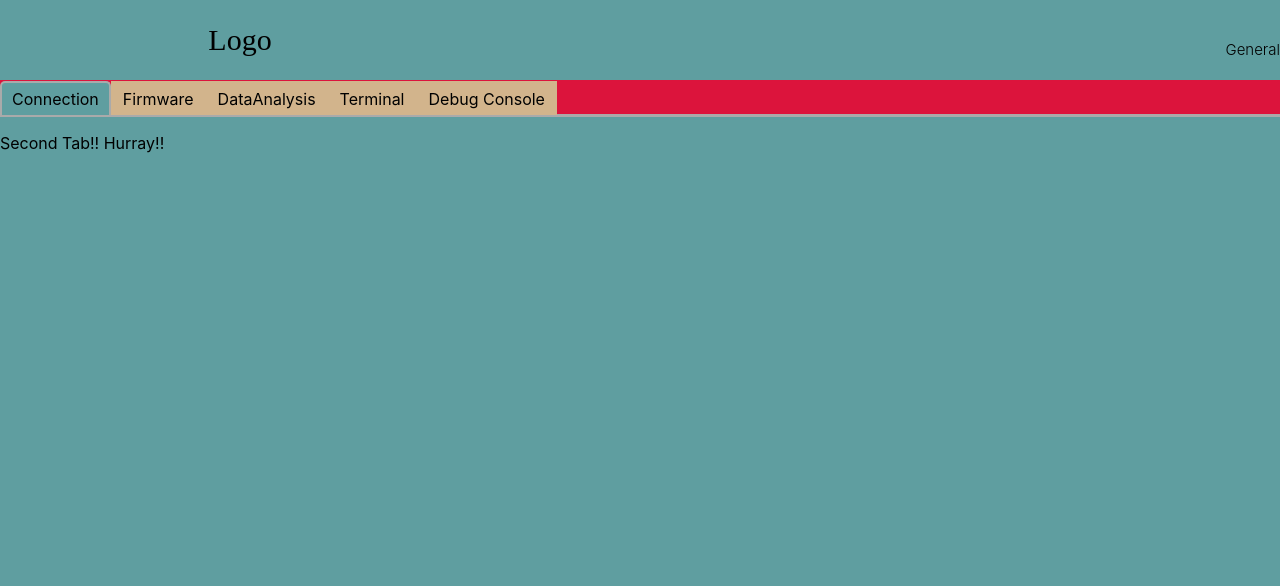
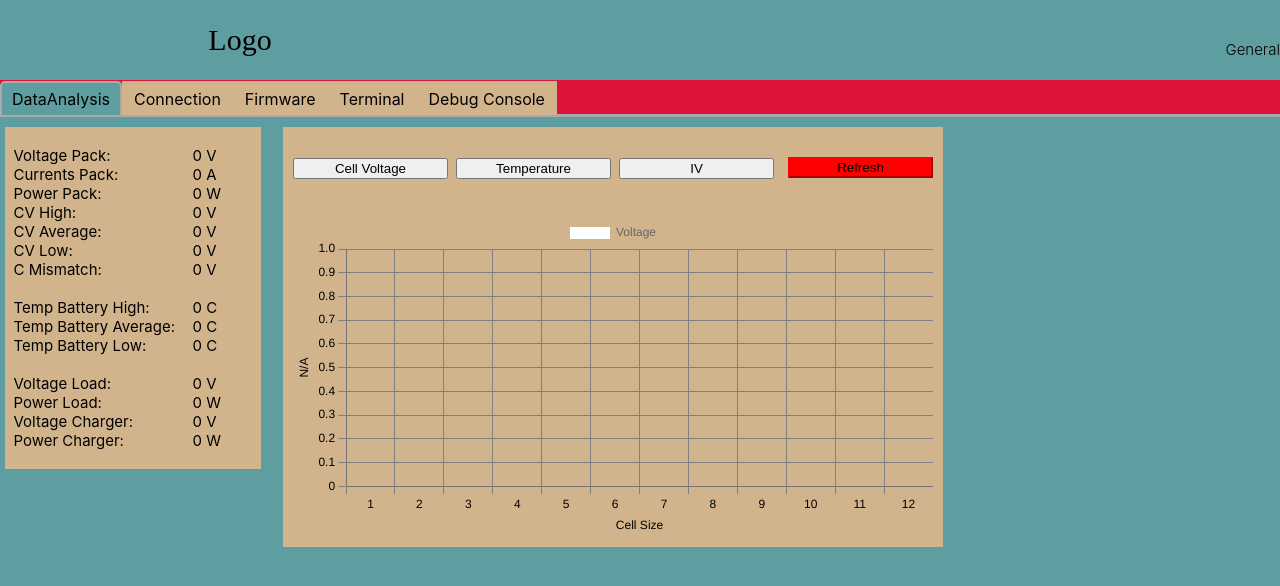
Before and after one commit to spartanracingelectric/SR-BMS, a React (Create React App) app in the folder bms_app/: page / in a window 1280 px wide. Shown: the top 586 px of the page. Built offline with nearby package versions, Linux system fonts and the light colour scheme.

Commit message:
updated code

```diff
--- a/bms_app/src/Components/Tabs.js
+++ b/bms_app/src/Components/Tabs.js
@@ -9,9 +9,9 @@ const TabPage = () => (
 	<Tabs>
 		<TabList>
 			{/*Add Tabs here, presented in order*/}
+			<Tab> DataAnalysis </Tab>
 			<Tab> Connection </Tab>
 			<Tab> Firmware </Tab>
-			<Tab> DataAnalysis </Tab>
 			<Tab> Terminal </Tab>
 			<Tab> Debug Console </Tab>
 		</TabList>
@@ -23,15 +23,15 @@ const TabPage = () => (
 		*/}
 
 		<TabPanel>
+      			<DataAnalysis />
+    		</TabPanel>
+
+		<TabPanel>
       			<Connection />
     		</TabPanel>
 
     		<TabPanel>
       			{/*Firmware*/}
-    		</TabPanel>
-
-    		<TabPanel>
-      			<DataAnalysis />
     		</TabPanel>
 
     		<TabPanel>
--- a/bms_app/src/Components/allTabs/DataAnalysis/BarGraph.css
+++ /dev/null
@@ -1,33 +0,0 @@
-.Graph
-{
-	width: 50%;
-	height: 50%;
-
-	padding: 10px;
-
-	background-color: tan;
-}
-.GraphTabs
-{
-	display: flex;
-	flex-direction: row;
-}
-.CV
-{
-	width: 20%;
-}
-.Temps
-{
-	width: 20%;
-}
-.IV
-{
-	width: 20%;
-}
-.Refresh
-{
-	width: 30%;
-
-	background-color: red;
-	border-color: red;
-}
--- a/bms_app/src/Components/allTabs/DataAnalysis/BarGraph.js
+++ b/bms_app/src/Components/allTabs/DataAnalysis/BarGraph.js
@@ -1,4 +1,3 @@
-import './BarGraph.css';
 import {Bar} from 'react-chartjs-2';
 import {
 	Chart as ChartJS,
@@ -17,30 +16,12 @@ ChartJS.register(
 	Legend
 )
 
-function BarGraph ({Refresh, changeState1, changeState2,
-	changeState3, barData, options})
+function BarGraph ({barData, options})
 {
 
 	return (
-        	<div className = "Graph">
-        		&nbsp;
-			<div className = "GraphTabs">
-				&nbsp;
-				&nbsp;
-				<button className = "CV" onClick={changeState1}> Cell Voltage </button>
-				&nbsp;
-				<button className = "Temps" onClick={changeState2}> Temperatures </button>
-				&nbsp;
-				<button className = "IV" onClick={changeState3}> IV </button>
-				&nbsp;
-				&nbsp;
-				&nbsp;
-				<button className = "Refresh" onClick={Refresh}> Refresh </button>
-			</div>
-			&nbsp;
-        			<Bar data={barData} options={options} />
-        		&nbsp;
-        		&nbsp;
+        	<div>
+        		<Bar data={barData} options={options} />
         	</div>
 	);
 }
--- a/bms_app/src/Components/allTabs/DataAnalysis/DataAnalysis.css
+++ b/bms_app/src/Components/allTabs/DataAnalysis/DataAnalysis.css
@@ -15,11 +15,27 @@
 	background-color: tan;
 }
 
-.Data
+.Graph
+{
+	justify-Content: center;
+
+	width: 50%;
+	height: 50%;
+
+	padding: 10px;
+
+	background-color: tan;
+}
+.GraphTabs
 {
 	display: flex;
-	flex-direction: column;
+	flex-direction: row;
+}
+.Refresh
+{
+	width: 50%;
+	height: 50%;
 
-	padding: 0 13px 0;
-	font-size: 15px;
+	background-color: red;
+	border-color: red;
 }
--- a/bms_app/src/Components/allTabs/DataAnalysis/DataAnalysis.js
+++ b/bms_app/src/Components/allTabs/DataAnalysis/DataAnalysis.js
@@ -2,10 +2,10 @@ import React, {useState} from "react";
 import './DataAnalysis.css';
 import BarGraph from './BarGraph.js';
 import DataTitles from './StaticData.js';
+import StateButton from './StateButtons.js';
 
 let initialData = [0, 0, 0, 0, 0, 0, 0, 0, 0, 0, 0, 0, 0, 0];
 let cellGroups = [1, 2, 3, 4, 5, 6, 7, 8, 9, 10, 11, 12];
-
 
 function DataAnalysis() {
 	/*
@@ -14,6 +14,7 @@ function DataAnalysis() {
 		Note: not sure if we need IVdata if we have Voltage and Current data
 	*/
 	const [Vdata, setVdata] = useState (initialData);
+	const [Tdata, setTdata] = useState (initialData);
 	const [Idata, setIdata] = useState (initialData);
 
 	// barData and options hold the displayed graph data
@@ -79,125 +80,26 @@ function DataAnalysis() {
 		SetData(newData);
 	}
 
-	const changeState1 = () => {
-		setBarData(barData => {
-			return{
-				labels: cellGroups,
-				datasets: [{
-					label: 'Voltage',
-					data: Vdata,
-					backgroundColor: 'white'
-				}]
-			}
-		});
-		setOptions(options => {
-			return{
-				...options,
-				scales: {
-					...options.scales,
-						y: {
-							...options.scales.y,
-								title: {
-									...options.scales.y.title,
-										text: 'Voltage (V)'
-								}
-						},
-						x: {
-							...options.scales.x,
-							title: {
-								...options.scales.x.title,
-								text: 'Cell Size'
-							}
-						}
-				}
-			}
-		});
-	}
-
-	const changeState2 = () => {
-		setBarData(barData => {
-			return{
-				labels: cellGroups,
-				datasets: [{
-					label: 'Temperature',
-					data: Idata,
-					backgroundColor: 'darkgreen'
-				}]
-			}
-		});
-		setOptions(options => {
-			return{
-				...options,
-				scales: {
-					...options.scales,
-						y: {
-							...options.scales.y,
-								title: {
-									...options.scales.y.title,
-										text: 'Temperature (C)'
-								}
-						},
-						x: {
-							...options.scales.x,
-							title: {
-								...options.scales.x.title,
-								text: 'Cell Size'
-							}
-						}
-				}
-			}
-		});
-	}
-
-	const changeState3 = () => {
-		setBarData(barData => {
-			return{
-				labels: Vdata,
-				datasets: [{
-					label: 'IV',
-					data: Idata,
-					backgroundColor: 'lightgreen'
-				}]
-			}
-		});
-		setOptions(options => {
-			return{
-				...options,
-				scales: {
-					...options.scales,
-						y: {
-							...options.scales.y,
-								title: {
-									...options.scales.y.title,
-										text: 'Current (i)'
-								}
-						},
-						x: {
-							...options.scales.x,
-							title: {
-								...options.scales.x.title,
-								text: 'Voltage (V)'
-							}
-						}
-				}
-			}
-		});
-	}
-
 
 	function UpdateVoltage() {
 		const n1Data = [Math.floor(Math.random() * 5), 2, 3, 1, 2, 3, 1, 2, 3, 1, 2, 3];
 		setVdata(n1Data);
 	}
 
+	function UpdateTemperature() {
+		const n2Data = [Math.floor(Math.random() * 5), 3, 1, 2, 3, 1, 2, 3, 1, 2, 3, 1];
+		setTdata(n2Data);
+	}
+
 	function UpdateCurrent() {
-		const n2Data = [Math.floor(Math.random() * 5), 3, 1, 2, 3, 1, 2, 3, 1, 2, 3, 1];
-		setIdata(n2Data);
+		const n3Data = [Math.floor(Math.random() * 5), 1, 2, 3, 1, 2, 3, 1, 2, 3, 1, 2];
+		setIdata(n3Data);
 	}
 
 	function Refresh() {
 		UpdateVoltage();
 		UpdateCurrent();
+		UpdateTemperature();
 
 		UpdateData();
 	}
@@ -207,39 +109,32 @@ function DataAnalysis() {
 			&nbsp;
 			<div className = "Info">
 				&nbsp;
-				<DataTitles />
-				&nbsp;
-				<div className = "Data">
-				{/*
-					display bms data here
-					maybe load data from a json file?
-				*/}
-					&nbsp;
-					<text>{BData[0]} V</text>
-					<text>{BData[1]} A</text>
-					<text>{BData[2]} W</text>
-					<text>{BData[3]} V</text>
-					<text>{BData[4]} V</text>
-					<text>{BData[5]} V</text>
-					<text>{BData[6]} V</text>
-					&nbsp;
-					&nbsp;
-					<text>{BData[7]} C</text>
-					<text>{BData[8]} C</text>
-					<text>{BData[9]} C</text>
-					&nbsp;
-					&nbsp;
-					<text>{BData[10]} V</text>
-					<text>{BData[11]} W</text>
-					<text>{BData[12]} V</text>
-					<text>{BData[13]} W</text>
-				</div>
+				<DataTitles BData = {BData}/>
 			</div>
 			&nbsp;
 			&nbsp;
 			&nbsp;
-			<BarGraph Refresh = {Refresh} changeState1 = {changeState1} changeState2 = {changeState2}
-				changeState3 = {changeState3} barData = {barData} options = {options}/>
+			<div className = "Graph">
+				&nbsp;
+				&nbsp;
+				<div className = "GraphTabs">
+					<StateButton bName = {'Cell Voltage'} barData = {barData} setBarData = {setBarData}
+						options = {options} setOptions = {setOptions} cellGroups = {cellGroups} gData = {Vdata}
+						dTitle = {'Voltage'} bgColor = {'white'} yTitle = {'Voltage (V)'} xTitle = {'Cell Size'}/>
+					<StateButton bName = {'Temperature'} barData = {barData} setBarData = {setBarData}
+						options = {options} setOptions = {setOptions} cellGroups = {cellGroups} gData = {Tdata}
+						dTitle = {'Temperature'} bgColor = {'darkgreen'} yTitle = {'Temperature (C)'}
+						xTitle = {'Cell Size'}/>
+					<StateButton bName = {'IV'} barData = {barData} setBarData = {setBarData} options = {options}
+						setOptions = {setOptions} cellGroups = {Vdata} gData = {Idata} dTitle = {'IV'}
+						bgColor = {'lightgreen'} yTitle = {'Current (I)'} xTitle = {'Voltage'}/>
+					&nbsp;
+        				&nbsp;
+        				<button className = "Refresh" onClick={Refresh}> Refresh </button>
+				</div>
+				&nbsp;
+					<BarGraph barData = {barData} options = {options}/>
+			</div>
 		</div>
 	);
 }
--- /dev/null
+++ b/bms_app/src/Components/allTabs/DataAnalysis/StateButtons.css
@@ -0,0 +1,9 @@
+.Button
+{
+	width: 60%;
+}
+
+.Size
+{
+	width: 95%;
+}
--- /dev/null
+++ b/bms_app/src/Components/allTabs/DataAnalysis/StateButtons.js
@@ -0,0 +1,63 @@
+import './StateButtons.css';
+
+/*
+	bName-button text
+	barData-graph data object for display
+	setBarData-function to update barData
+	options-graph options object for display
+	setOptions-function to update options
+	cellGroups-array holding labels for x-axis bars
+	gData-array holding either Voltage/Temp/IV data
+	dTitle-name indicating which data is being displayed
+	bgColor-color for the bars
+	yTitle-label of the y-axis
+	xTitle-label of thex-axis
+*/
+
+function StateButton({bName, barData, setBarData, options, setOptions,
+	cellGroups, gData, dTitle, bgColor, yTitle, xTitle}) {
+
+	function changeState() {
+		setBarData(barData => {
+			return{
+				labels: cellGroups,
+				datasets: [{
+					label: dTitle,
+					data: gData,
+					backgroundColor: bgColor
+				}]
+			}
+		});
+		setOptions(options => {
+			return{
+				...options,
+				scales: {
+					...options.scales,
+						y: {
+							...options.scales.y,
+								title: {
+									...options.scales.y.title,
+										text: yTitle
+								}
+						},
+						x: {
+							...options.scales.x,
+							title: {
+								...options.scales.x.title,
+								text: xTitle
+							}
+						}
+				}
+			}
+		});
+	}
+
+	return(
+		<div className = "Button">
+			<button className = "Size" onClick={changeState}> {bName} </button>
+			&nbsp;
+		</div>
+	);
+}
+
+export default StateButton;
--- a/bms_app/src/Components/allTabs/DataAnalysis/StaticData.css
+++ b/bms_app/src/Components/allTabs/DataAnalysis/StaticData.css
@@ -1,6 +1,21 @@
+.StaticBlock
+{
+	display: flex;
+	flex-direction: row;
+}
+
 .InfoComp
 {
 	display: flex;
 	flex-direction: column;
 	font-size: 15px;
 }
+
+.Data
+{
+	display: flex;
+	flex-direction: column;
+
+	padding: 0 13px 0;
+	font-size: 15px;
+}
--- a/bms_app/src/Components/allTabs/DataAnalysis/StaticData.js
+++ b/bms_app/src/Components/allTabs/DataAnalysis/StaticData.js
@@ -1,7 +1,9 @@
 import './StaticData.css';
 
-function DataTitles() {
+function DataTitles({BData}) {
 	return(
+		<div className = "StaticBlock">
+			&nbsp;
 			<div className = "InfoComp">
 				&nbsp;
 				<text>Voltage Pack:</text>
@@ -24,6 +26,33 @@ function DataTitles() {
 				<text>Power Charger:</text>
 				&nbsp;
 			</div>
+			&nbsp;
+			<div className = "Data">
+				{/*
+					display bms data here
+					maybe load data from a json file?
+				*/}
+				&nbsp;
+				<text>{BData[0]} V</text>
+				<text>{BData[1]} A</text>
+				<text>{BData[2]} W</text>
+				<text>{BData[3]} V</text>
+				<text>{BData[4]} V</text>
+				<text>{BData[5]} V</text>
+				<text>{BData[6]} V</text>
+				&nbsp;
+				&nbsp;
+				<text>{BData[7]} C</text>
+				<text>{BData[8]} C</text>
+				<text>{BData[9]} C</text>
+				&nbsp;
+				&nbsp;
+				<text>{BData[10]} V</text>
+				<text>{BData[11]} W</text>
+				<text>{BData[12]} V</text>
+				<text>{BData[13]} W</text>
+			</div>
+		</div>
 	);
 }
 
```
Lines whose indentation alone changed are shown as unchanged.
